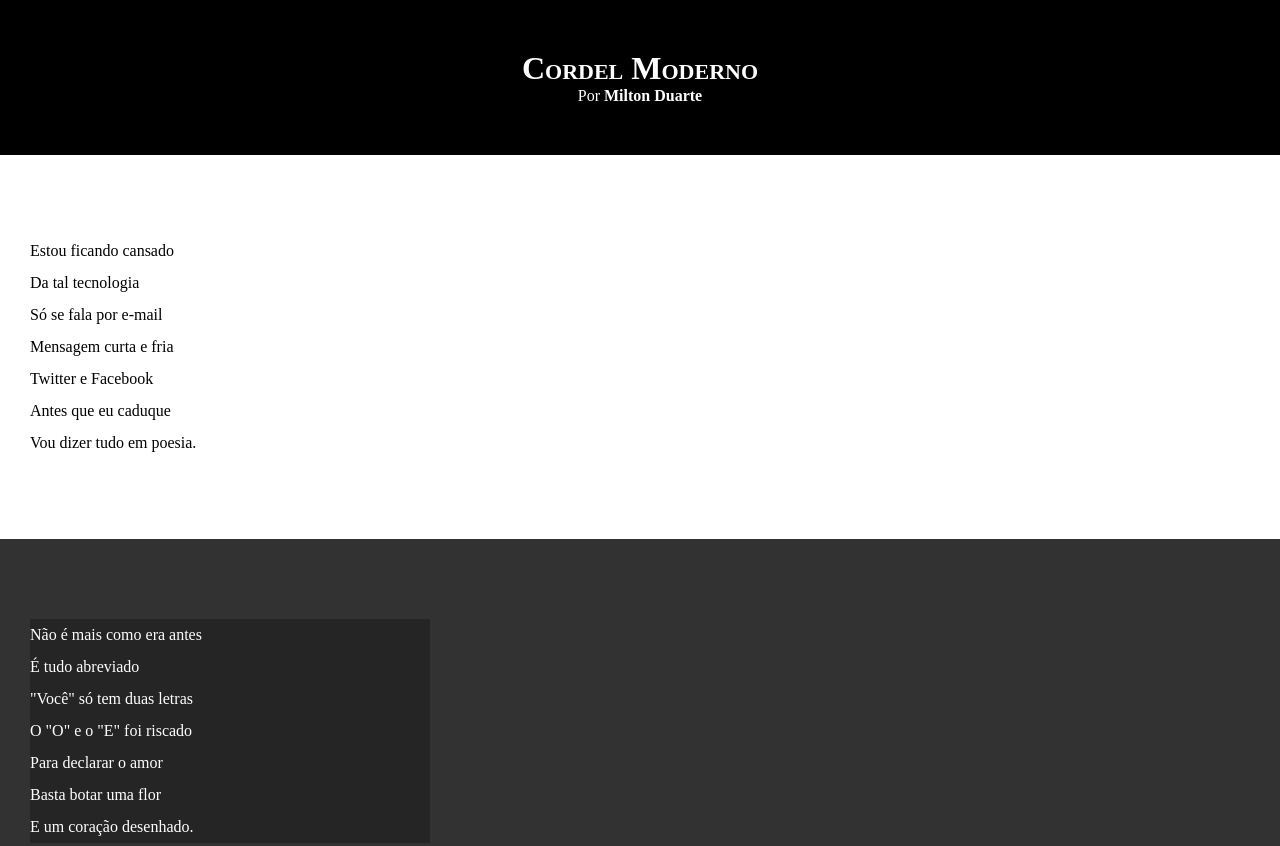
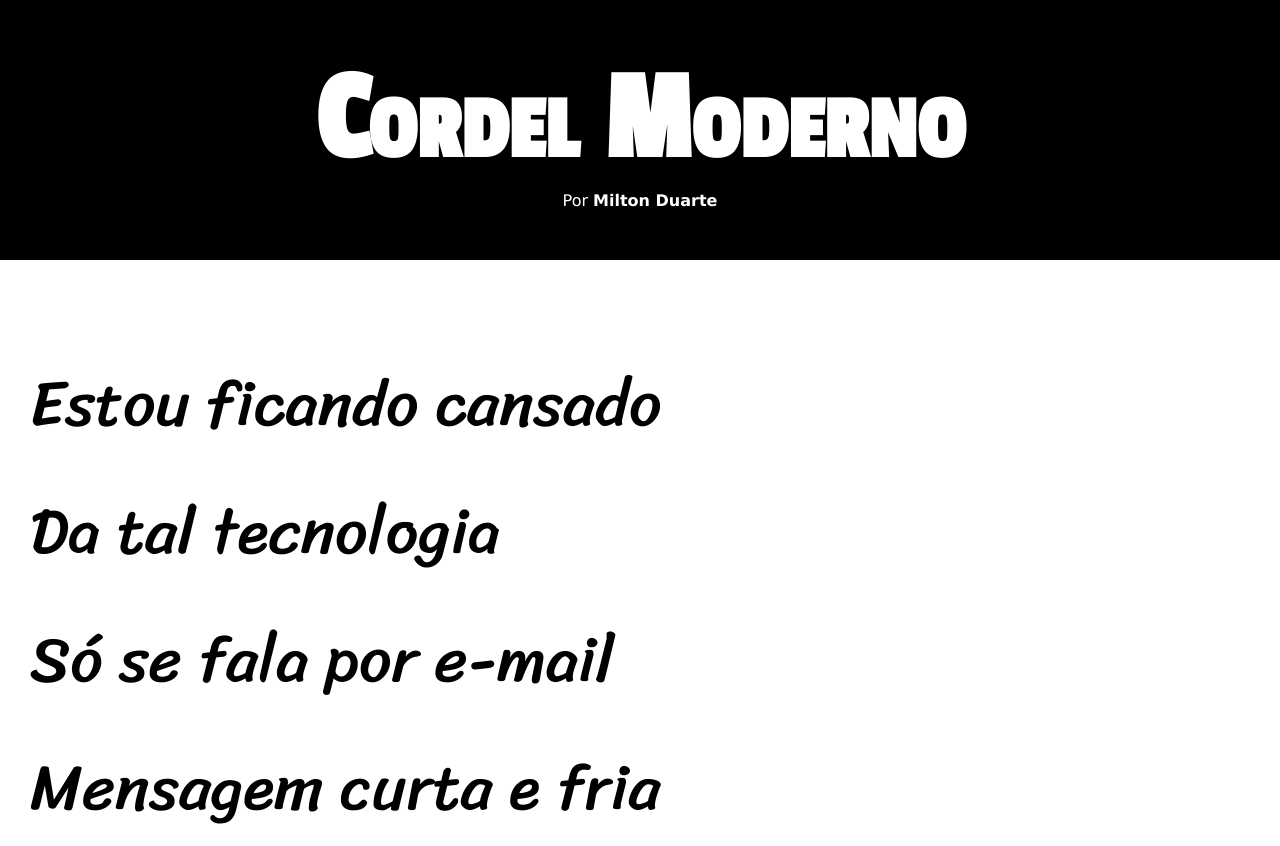
Before and after one commit to Tomazini2406/html-css, a plain HTML site: page desafios/d012/index.html in a window 1280 px wide. Shown: the top 846 px of the page. Drawn offline with Linux system fonts and the light colour scheme.

Commit message:
atualização de estilos desafio 22

```diff
--- a/desafios/d012/estilo/style.css
+++ b/desafios/d012/estilo/style.css
@@ -1,4 +1,14 @@
 @charset "UTF-8";
+
+@import url('https://fonts.googleapis.com/css2?family=Bebas+Neue&family=Kaushan+Script&family=Passion+One&family=Sriracha&family=Work+Sans:ital,wght@0,100;0,200;0,300;0,400;0,500;0,600;0,700;0,800;0,900;1,100;1,200;1,300;1,400;1,500;1,600;1,700;1,800;1,900&display=swap');
+
+@import url('https://fonts.googleapis.com/css2?family=Bebas+Neue&family=Kaushan+Script&family=Passion+One&family=Sriracha&family=Work+Sans:ital,wght@0,100;0,200;0,300;0,400;0,500;0,600;0,700;0,800;0,900;1,100;1,200;1,300;1,400;1,500;1,600;1,700;1,800;1,900&display=swap');
+
+:root{
+    --fonte1: Verdana, Geneva, Tahoma, sans-serif;
+    --fonte2: 'Passion One', cursive;
+    --fonte3: 'Sriracha', cursive;
+}
 
 *{
     margin: 0px;
@@ -8,6 +18,7 @@
 html, body{
     min-height: 100vh;
     background-color: darkgray;
+    font-family: var(--fonte1);
 }
 
 header{
@@ -19,6 +30,8 @@ header{
 header > h1{
     padding-top: 50px;
     font-variant: small-caps;
+    font-family: var(--fonte2);
+    font-size: 10vw;
 }
 
 header > p{
@@ -40,6 +53,8 @@ section{
     padding-bottom: 10vh;
     line-height: 2em;
     padding-left: 30px;
+    font-family: var(--fonte3);
+    font-size: 5vw;
 }
 
 section.normal{
@@ -53,7 +68,8 @@ section.imagem{
 }
 
 section.imagem > p{
-    width: 400px;
+    display: inline-block; /**/
+    padding: 5px;
     background-color: rgba(0, 0, 0, 0.263);
 }
 
```
